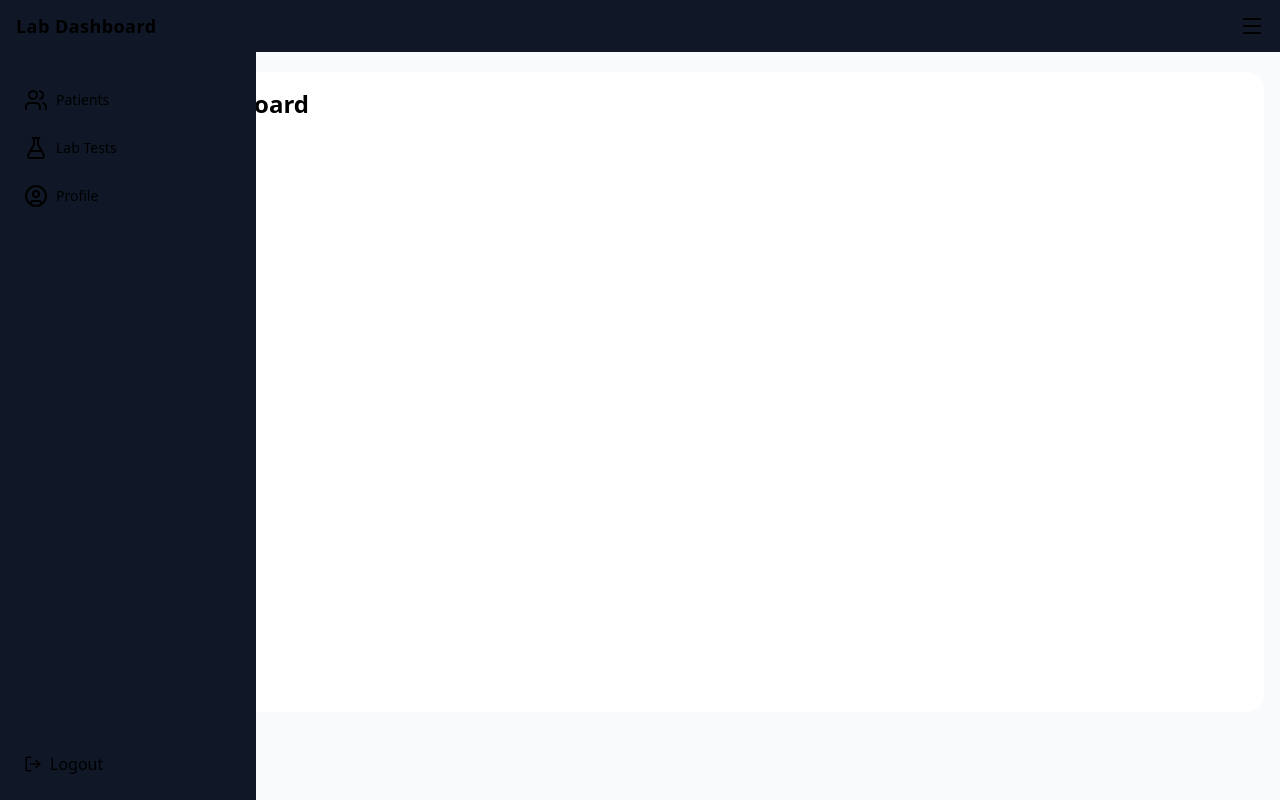
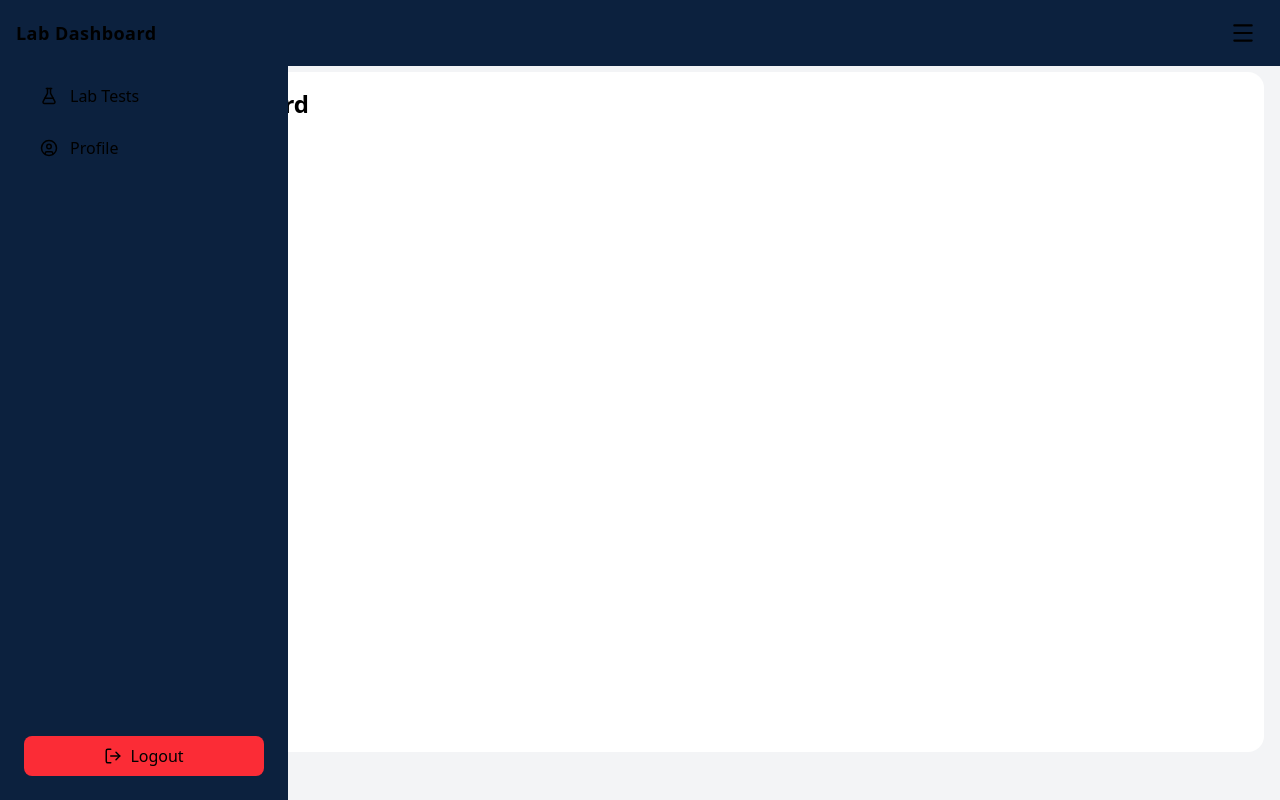
Before and after one commit to Sujal-Raj/DoctorZ, a React (Vite) app in the folder DoctorZ/frontend/: page /lab-dashboard in a window 1280 px wide. Built offline with nearby package versions, Linux system fonts and the light colour scheme; no server answers.

Commit message:
clinic and lab dashboard

```diff
--- a/DoctorZ/frontend/src/components/ClinicSidebar.tsx
+++ b/DoctorZ/frontend/src/components/ClinicSidebar.tsx
@@ -1,26 +1,33 @@
-
-
 import { useEffect, useState } from "react";
 import { Link, useNavigate, useLocation } from "react-router-dom";
-import { User, UserPlus, LogOut, Home, Users, Menu, X } from "lucide-react";
+import { Home, User, UserPlus, Users, LogOut, Menu, X } from "lucide-react";
 
 const ClinicSidebar: React.FC = () => {
   const navigate = useNavigate();
   const location = useLocation();
+
   const [sidebarOpen, setSidebarOpen] = useState(false);
   const [isDesktop, setIsDesktop] = useState(window.innerWidth >= 768);
 
+  // Detect window size
   useEffect(() => {
     const handleResize = () => setIsDesktop(window.innerWidth >= 768);
     window.addEventListener("resize", handleResize);
     return () => window.removeEventListener("resize", handleResize);
   }, []);
 
+  // Fix sidebar behavior for desktop vs mobile
+  useEffect(() => {
+    if (isDesktop) setSidebarOpen(true); // Always visible on desktop
+    else setSidebarOpen(false);         // Closed by default on mobile
+  }, [isDesktop]);
+
   const handleLogout = () => {
     localStorage.removeItem("clinic_portal_token");
     navigate("/");
   };
 
+  // Menu Items
   const menuItems = [
     { name: "Dashboard", path: "clinic-home-dashboard", icon: <Home size={18} /> },
     { name: "All Doctor Profiles", path: "all-clinic-doctors", icon: <User size={18} /> },
@@ -30,74 +37,79 @@ const ClinicSidebar: React.FC = () => {
   ];
 
   return (
-    <div className="relative">
-      {/* Sidebar */}
+    <>
+
+      {/* ---------- Mobile Top Bar ---------- */}
+      <div className="md:hidden fixed top-0 left-0 right-0 bg-[#0c213e] text-white
+        flex items-center justify-between px-4 py-3 z-50 shadow-lg">
+        <h1 className="text-lg font-semibold">Clinic Dashboard</h1>
+
+        <button
+          onClick={() => setSidebarOpen(true)}
+          className="p-2 rounded hover:bg-[#0a1a32] transition"
+        >
+          <Menu size={26} className="text-white" />
+        </button>
+      </div>
+
+      {/* ---------- Sidebar ---------- */}
       <aside
-        className={` bg-gray-900 text-gray-200 flex flex-col justify-between shadow-lg transition-all duration-300
-          ${sidebarOpen ? "w-64" : "w-0"}
-          md:w-64 overflow-hidden fixed z-40 h-full`}
+        className={`
+          bg-[#0c213e] text-white flex flex-col justify-between
+          fixed md:relative top-0 left-0 h-full z-40 w-64
+          transform transition-transform duration-300
+          ${sidebarOpen ? "translate-x-0" : "-translate-x-full md:translate-x-0"}
+        `}
       >
+
         {/* Close button for mobile */}
         <button
           onClick={() => setSidebarOpen(false)}
-          className={`absolute top-4 right-4 text-gray-300 hover:text-white md:hidden ${
-            sidebarOpen ? "block" : "hidden"
-          }`}
+          className="absolute top-4 right-4 p-2 bg-[#0c213e] rounded-md hover:bg-[#0a1a32] transition md:hidden"
         >
-          <X size={22} />
+          <X size={20} className="text-white" />
         </button>
 
-        {/* Top Section */}
-        <div className={`px-6 py-8 ${sidebarOpen || isDesktop ? "opacity-100" : "opacity-0"} transition-opacity`}>
-          <h2 className="text-xl font-bold mb-8 text-white text-center">Clinic Dashboard</h2>
-          <nav className="flex flex-col space-y-4">
+        <div className="flex-1 p-6 overflow-y-auto">
+          <div className="hidden md:flex items-center justify-center mb-10">
+            <h2 className="text-2xl font-bold">Clinic Dashboard</h2>
+          </div>
+
+          {/* Navigation */}
+          <nav className="space-y-2">
             {menuItems.map((item) => {
               const isActive = location.pathname.includes(item.path);
+
               return (
                 <Link
                   key={item.path}
                   to={item.path}
-                  onClick={() => setSidebarOpen(false)}
-                  className={`flex items-center gap-3 px-4 py-2 rounded-lg transition ${
-                    isActive
-                      ? "bg-blue-600 text-white"
-                      : "hover:bg-gray-700 text-gray-300 hover:text-white"
-                  }`}
+                  onClick={() => !isDesktop && setSidebarOpen(false)}
+                  className={`flex items-center gap-3 px-4 py-2 rounded-lg transition-all
+                    ${isActive ? "bg-gray-700 text-white" : "hover:bg-gray-800 text-gray-300"}
+                  `}
                 >
-                  {item.icon} {item.name}
+                  {item.icon}
+                  <span className="font-medium">{item.name}</span>
                 </Link>
               );
             })}
           </nav>
         </div>
 
-        {/* Bottom Section */}
-        <div className="px-6 py-6 border-t border-gray-700 ">
+        {/* Logout Button */}
+        <div className="p-6 border-t border-[#0a1a32]">
           <button
             onClick={handleLogout}
-            className="flex items-center gap-3 px-4 py-2 w-full rounded-lg hover:bg-red-600 transition text-red-400"
+            className="flex items-center gap-2 px-4 py-2 rounded-lg bg-red-500 hover:bg-red-700 transition text-white w-full justify-center"
           >
-            <LogOut size={18} /> Logout
+            <LogOut size={18} />
+            <span>Logout</span>
           </button>
         </div>
       </aside>
 
-      {/* Hamburger button for small screens */}
-      <div
-        className={`md:hidden fixed left-0 top-0 h-full bg-gray-900 transition-all duration-300 ${
-          sidebarOpen ? "w-0" : "w-10"
-        } flex items-start justify-center pt-4`}
-      >
-        {!sidebarOpen && (
-          <button
-            onClick={() => setSidebarOpen(true)}
-            className="p-1 text-white hover:bg-gray-700 rounded"
-          >
-            <Menu size={22} />
-          </button>
-        )}
-      </div>
-    </div>
+    </>
   );
 };
 
--- a/DoctorZ/frontend/src/pages/LabPages/LabDashboard.tsx
+++ b/DoctorZ/frontend/src/pages/LabPages/LabDashboard.tsx
@@ -1,12 +1,27 @@
 import { Outlet, Link, useLocation, useNavigate } from "react-router-dom";
-import { FlaskConical, Users, UserCircle, LogOut, Menu } from "lucide-react";
+import { FlaskConical, Users, UserCircle, LogOut, Menu, X } from "lucide-react";
 import { useState, useEffect } from "react";
 
 export default function LabDashboard() {
   const location = useLocation();
   const navigate = useNavigate();
   const labId = localStorage.getItem("labId");
-  const [isSidebarOpen, setIsSidebarOpen] = useState(false);
+
+  const [sidebarOpen, setSidebarOpen] = useState(false);
+  const [isDesktop, setIsDesktop] = useState(window.innerWidth >= 768);
+
+  // Resize detection
+  useEffect(() => {
+    const handleResize = () => setIsDesktop(window.innerWidth >= 768);
+    window.addEventListener("resize", handleResize);
+    return () => window.removeEventListener("resize", handleResize);
+  }, []);
+
+  // Desktop = sidebar always open
+  useEffect(() => {
+    if (isDesktop) setSidebarOpen(true);
+    else setSidebarOpen(false);
+  }, [isDesktop]);
 
   const handleLogout = () => {
     localStorage.removeItem("token");
@@ -14,100 +29,100 @@ export default function LabDashboard() {
     navigate("/lab-login");
   };
 
-  useEffect(() => {
-    const handleResize = () => {
-      if (window.innerWidth >= 1024) setIsSidebarOpen(false);
-    };
-    window.addEventListener("resize", handleResize);
-    return () => window.removeEventListener("resize", handleResize);
-  }, []);
+  // Menu items
+  const menuItems = [
+    { name: "Patients", path: "patients", icon: <Users size={18} /> },
+    { name: "Lab Tests", path: "tests", icon: <FlaskConical size={18} /> },
+    { name: "Profile", path: "profile", icon: <UserCircle size={18} /> },
+  ];
 
   return (
-    <div className="flex flex-col lg:flex-row min-h-screen bg-gray-50 text-gray-900 overflow-hidden">
-      {/* SEO Header */}
-      <header>
-        <title>Lab Dashboard | Manage Tests & Patients</title>
-        <meta
-          name="description"
-          content="Access your lab dashboard to manage patients, lab tests, and your profile efficiently."
-        />
-      </header>
+    <div className="flex bg-gray-100 min-h-screen overflow-hidden">
 
-      {/* Mobile Navbar */}
-      <nav className="lg:hidden bg-gray-900 text-white flex items-center justify-between px-4 py-3 shadow-md fixed top-0 left-0 w-full z-50">
+      {/* ---------- Mobile Top Bar ---------- */}
+      <div className="md:hidden fixed top-0 left-0 right-0 bg-[#0c213e] text-white
+        flex items-center justify-between px-4 py-3 z-50 shadow-lg">
         <h1 className="text-lg font-semibold tracking-wide">Lab Dashboard</h1>
+
         <button
-          aria-label="Toggle menu"
-          onClick={() => setIsSidebarOpen(!isSidebarOpen)}
-          className="focus:outline-none"
+          onClick={() => setSidebarOpen(true)}
+          className="p-2 rounded hover:bg-[#0a1a32] active:scale-95 transition"
         >
-          <Menu size={24} />
+          <Menu size={26} className="text-white" />
         </button>
-      </nav>
+      </div>
 
-      {/* Sidebar */}
+      {/* ---------- Sidebar ---------- */}
       <aside
-        className={`fixed lg:static top-0 left-0 bg-gray-900 text-white w-64 transform ${
-          isSidebarOpen ? "translate-x-0" : "-translate-x-full"
-        } lg:translate-x-0 transition-transform duration-300 ease-in-out z-40 flex flex-col justify-between shadow-lg
-        h-screen lg:h-auto pt-16 lg:pt-0 overflow-y-auto`}
+        className={`bg-[#0c213e] text-white
+          flex flex-col
+          fixed md:relative top-0 left-0
+          h-screen w-72
+          z-40
+          transform transition-transform duration-300 ease-in-out shadow-xl
+          ${sidebarOpen ? "translate-x-0" : "-translate-x-full md:translate-x-0"}
+        `}
       >
-        {/* Sidebar top section */}
-        <div className="p-4 flex flex-col">
-          <h2 className="text-2xl font-bold mb-6 hidden lg:block tracking-wide">
-            Lab Dashboard
-          </h2>
 
-          <ul className="space-y-2">
-            {[
-              { path: "patients", label: "Patients", icon: <Users className="mr-2" /> },
-              { path: "tests", label: "Lab Tests", icon: <FlaskConical className="mr-2" /> },
-              { path: "profile", label: "Profile", icon: <UserCircle className="mr-2" /> },
-            ].map((item) => (
-              <li key={item.path}>
+        {/* Mobile close button */}
+        <button
+          onClick={() => setSidebarOpen(false)}
+          className="absolute top-4 right-4 p-2 bg-[#0c213e] rounded-md
+            hover:bg-[#0a1a32] active:scale-95 transition md:hidden"
+        >
+          <X size={20} />
+        </button>
+
+        {/* -------- Sidebar Body -------- */}
+        <div className="flex-1 flex flex-col p-6 overflow-y-auto">
+
+          {/* Desktop title */}
+          <div className="hidden md:flex items-center justify-center mb-10">
+            <h2 className="text-2xl font-bold tracking-wide">Lab Dashboard</h2>
+          </div>
+
+          {/* Navigation */}
+          <nav className="space-y-3">
+            {menuItems.map((item) => {
+              const isActive = location.pathname.includes(item.path);
+
+              return (
                 <Link
+                  key={item.path}
                   to={`/lab-dashboard/${item.path}`}
-                  className={`flex items-center p-2 rounded-md text-sm font-medium transition-all ${
-                    location.pathname.includes(item.path)
-                      ? "bg-gray-700 text-white"
-                      : "hover:bg-gray-800 text-gray-300"
-                  }`}
-                  onClick={() => setIsSidebarOpen(false)} // closes sidebar on link click (mobile UX)
+                  onClick={() => !isDesktop && setSidebarOpen(false)}
+                  className={`flex items-center gap-3 px-4 py-2 rounded-lg transition-all
+                    ${isActive
+                      ? "bg-white/20 shadow-md text-white scale-[1.02]"
+                      : "hover:bg-white/10 text-gray-300"
+                    }
+                  `}
                 >
                   {item.icon}
-                  <span>{item.label}</span>
+                  <span className="font-medium">{item.name}</span>
                 </Link>
-              </li>
-            ))}
-          </ul>
+              );
+            })}
+          </nav>
         </div>
 
-        {/* Logout button */}
-        <div className="border-t border-gray-700 p-4">
+        {/* ---------- Logout Button (Always Bottom) ---------- */}
+        <div className="p-6 border-t border-[#0a1a32] mt-auto">
           <button
             onClick={handleLogout}
-            className="flex items-center gap-2 p-2 w-full text-red-400 hover:bg-red-600 hover:text-white transition-all rounded-md"
-            aria-label="Logout"
+            className="flex items-center gap-2 px-4 py-2 rounded-lg
+              bg-red-500 hover:bg-red-600 active:scale-95 transition
+              text-white w-full justify-center font-medium shadow-md"
           >
-            <LogOut size={18} /> Logout
+            <LogOut size={18} />
+            <span>Logout</span>
           </button>
         </div>
       </aside>
 
-      {/* Overlay for mobile */}
-      {isSidebarOpen && (
-        <div
-          className="fixed inset-0 bg-black/40 backdrop-blur-sm lg:hidden z-30"
-          onClick={() => setIsSidebarOpen(false)}
-        />
-      )}
-
-      {/* Main content area */}
-      <main className="flex-1 overflow-y-auto p-4 lg:p-6 mt-14 lg:mt-0">
-        <section
-          aria-label="Dashboard Content"
-          className="bg-white rounded-2xl shadow-sm p-4 lg:p-6 min-h-[80vh] transition-all"
-        >
+      {/* Main Content */}
+      <main className="flex-1 p-4 md:p-8 mt-14 md:mt-0 overflow-y-auto">
+        <section className="bg-white rounded-2xl shadow-sm p-4 md:p-6 min-h-[85vh]">
           <Outlet context={{ labId }} />
         </section>
       </main>
```
Also changed, not shown: DoctorZ/frontend/src/pages/ClinicPages/ClinicDashboard.tsx (+5 -7 lines).
